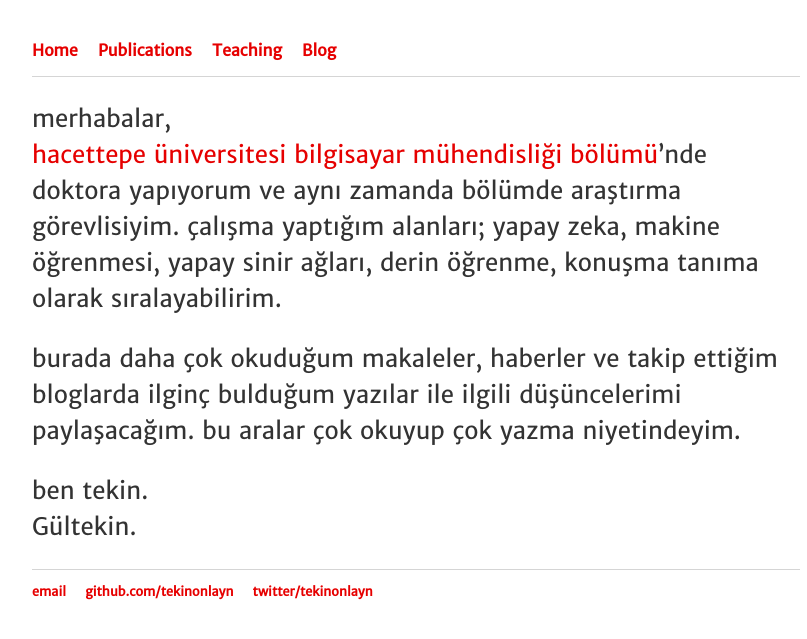
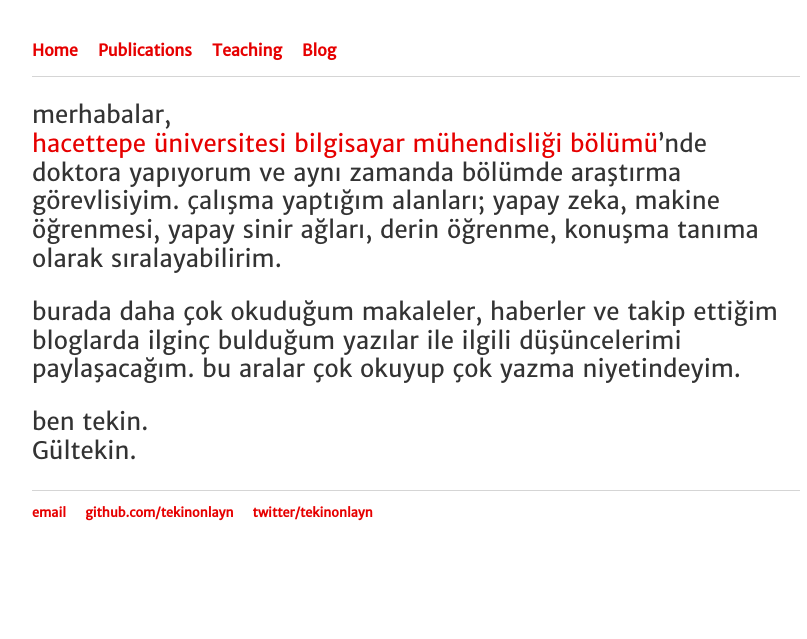
Before and after one commit to tekinonlayn/gi.github.io, a Jekyll site: the page built from about/index.html, in a window 1280 px wide. Shown: the top 639 px of the page, without its empty margins (224-1031 px from the left). Built offline with Jekyll 4.4.1, drawn with Linux system fonts in a browser that asks for light colours.

Commit message:
Update main.css

```diff
--- a/css/main.css
+++ b/css/main.css
@@ -31,7 +31,7 @@ h1 {
 p {
     /*margin-top: 25px;*/
     font-size: 1.5em;
-    line-height: 1.5em;
+    line-height: 1.2em;
     color: #333;
     font-family:'MerriweatherSans-Regular', 'Georgia';
 }
@@ -47,7 +47,7 @@ footer {
 
 ul.posts {
     margin: 20px auto 40px;
-    font-size: 1.5em;
+    font-size: 1.2em;
 }
 
 ul.posts li {
```
